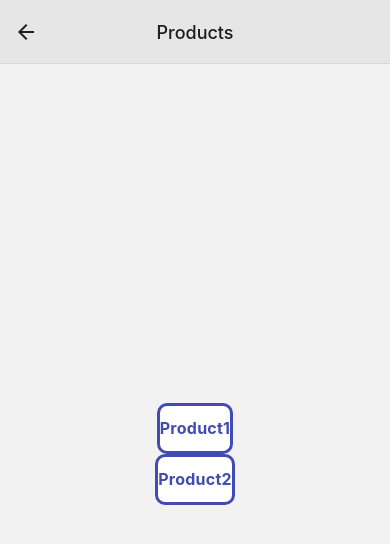
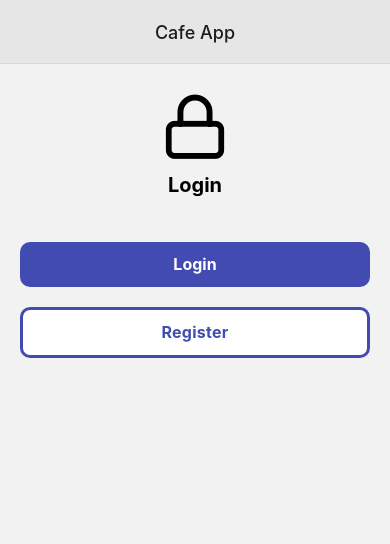
Before and after one commit to valentk777/Cafe-react-native-mobile-app, a React Native app in the folder CafeApp/: screen /Products in a window 390 px wide. Shown: the top 544 px of the page. Built offline with nearby package versions, Linux system fonts and the light colour scheme.

Commit message:
wip authorization

```diff
--- a/CafeApp/App.tsx
+++ b/CafeApp/App.tsx
@@ -1,9 +1,13 @@
-import React from 'react';
+import React, {useEffect, useState} from 'react';
 import {NavigationContainer} from '@react-navigation/native';
 import {createNativeStackNavigator} from '@react-navigation/native-stack';
 import {LoginScreen} from './screens/loginScreen';
 import {ProductsScreen} from './screens/productsScreen';
 import {ProductScreen} from './screens/productScreen';
+import {
+  AuthorizationContextProvider,
+  useAuthorizationContext,
+} from './contexts/authorizationContext';
 
 export type RootStackParamList = {
   Login: undefined;
@@ -14,7 +18,13 @@ export type RootStackParamList = {
 const Stack = createNativeStackNavigator<RootStackParamList>();
 
 const App = () => {
+  const {isSignedIn} = useAuthorizationContext();
+  console.log('App', isSignedIn);
+  useEffect(() => {
+    console.log('changed', isSignedIn);
+  }, [isSignedIn]);
   return (
+    <AuthorizationContextProvider>
       <NavigationContainer>
         <Stack.Navigator
           screenOptions={{
@@ -23,15 +33,23 @@ const App = () => {
             },
             headerTitleAlign: 'center',
           }}>
+          {isSignedIn ? (
+            <>
+              <Stack.Screen name="Products" component={ProductsScreen} />
+              <Stack.Screen name="Product" component={ProductScreen} />
+            </>
+          ) : (
+            <>
               <Stack.Screen
                 name="Login"
                 component={LoginScreen}
                 options={{title: 'Cafe App'}}
               />
-        <Stack.Screen name="Products" component={ProductsScreen} />
-        <Stack.Screen name="Product" component={ProductScreen} />
+            </>
+          )}
         </Stack.Navigator>
       </NavigationContainer>
+    </AuthorizationContextProvider>
   );
 };
 
--- /dev/null
+++ b/CafeApp/contexts/authorizationContext.tsx
@@ -0,0 +1,35 @@
+import React, {useState, ProviderProps} from 'react';
+interface IAuthorizationContext {
+  isSignedIn: boolean;
+  signIn: () => void;
+}
+export const AuthorizationContext = React.createContext<IAuthorizationContext>({
+  isSignedIn: false,
+  signIn: () => {},
+});
+export interface AppContextProviderProps
+  extends Omit<ProviderProps<IAuthorizationContext>, 'value'> {}
+
+export const AuthorizationContextProvider = (
+  props: AppContextProviderProps,
+) => {
+  const [isSignedIn, setIsSignedIn] = useState<boolean>(false);
+  const signIn = () => {
+    setIsSignedIn(!isSignedIn);
+    // console.log('signin', isSignedIn);
+  };
+  console.log('signin', isSignedIn);
+  return (
+    <AuthorizationContext.Provider
+      value={{
+        isSignedIn,
+        signIn,
+      }}
+      {...props}
+    />
+  );
+};
+
+export const useAuthorizationContext = () => {
+  return React.useContext(AuthorizationContext);
+};
--- a/CafeApp/package.json
+++ b/CafeApp/package.json
@@ -11,6 +11,7 @@
   },
   "dependencies": {
     "@react-navigation/native-stack": "^6.2.5",
+    "@types/react": "^17.0.37",
     "@types/react-native-vector-icons": "^6.4.10",
     "react": "17.0.2",
     "react-native": "0.66.3",
--- a/CafeApp/screens/loginScreen.tsx
+++ b/CafeApp/screens/loginScreen.tsx
@@ -4,10 +4,15 @@ import {Alert, StyleSheet, Text, View} from 'react-native';
 import {RootStackParamList} from '../App';
 import {Button, ButtonTypes} from '../components/buttonWrapper';
 import Icon from 'react-native-vector-icons/Feather';
+import {useAuthorizationContext} from '../contexts/authorizationContext';
 
-type LoginScreenProps = NativeStackScreenProps<RootStackParamList, 'Products'>;
+interface LoginScreenProps
+  extends NativeStackScreenProps<RootStackParamList, 'Login'> {
+  setIsLoggedIn: (isAuthenticated: boolean) => void;
+}
 
 export const LoginScreen = (props: LoginScreenProps) => {
+  const {signIn} = useAuthorizationContext();
   return (
     <View tyle={styles.loginScreen}>
       <View style={styles.loginSection}>
@@ -19,7 +24,10 @@ export const LoginScreen = (props: LoginScreenProps) => {
         <Button
           type={ButtonTypes.Primary}
           title="Login"
-          onPress={() => props.navigation.push('Products')}
+          onPress={() => {
+            console.log('click');
+            signIn();
+          }}
         />
         <Button
           type={ButtonTypes.Secondary}
```
Also changed, not shown: 1 other file (tests, documents, lock files or other folders). Lines whose indentation alone changed are shown as unchanged.
